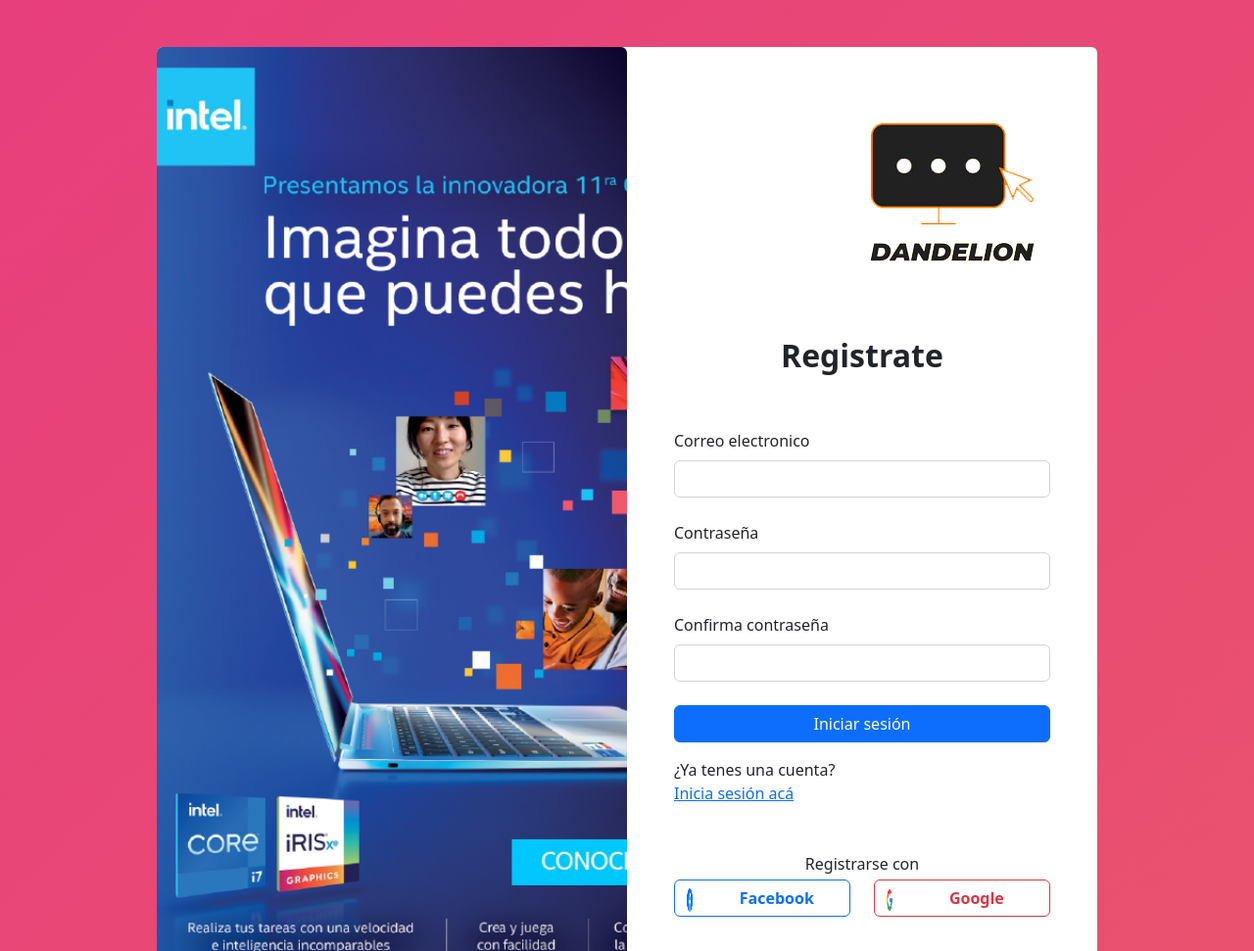
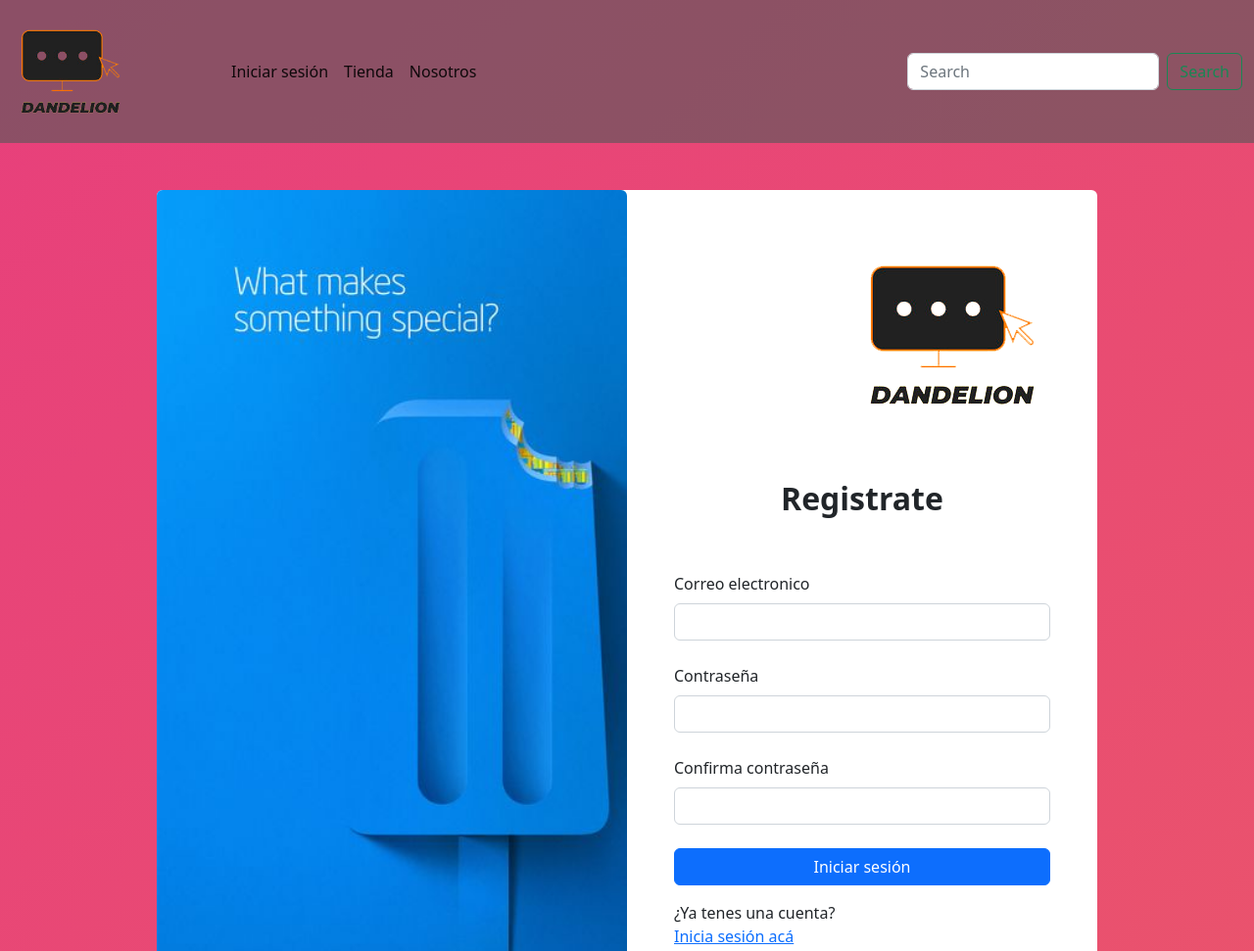
Before and after one commit to sgonzalez1403/Sgonzalez-coderhouse, a website: page register.html in a window 1280 px wide. Shown: the top 971 px of the page at 98% size. Drawn offline with nearby package versions, Linux system fonts and the light colour scheme.

Commit message:
rentrega

```diff
--- a/register.html
+++ b/register.html
@@ -16,9 +16,38 @@
     </style>
     </head>
 <body>
+  <header>
+    <!-- Navbar-->
+    <nav class="navbar navbar-expand-lg navbar navbar-light" style="background-color: rgba(89, 89, 90, 0.637);">
+        <div class="container-fluid">
+          <a class="navbar-brand" href="#"><img src="images/logo.png " width="60%" height="60%" alt="logo"></a>
+          <button class="navbar-toggler" type="button" data-bs-toggle="collapse" data-bs-target="#navbarSupportedContent" aria-controls="navbarSupportedContent" aria-expanded="false" aria-label="Toggle navigation">
+            <span class="navbar-toggler-icon"></span>
+          </button>
+          <div class="collapse navbar-collapse" id="navbarSupportedContent">
+            <ul class="navbar-nav me-auto mb-2 mb-lg-0">
+              <li class="nav-item">
+                <a class="nav-link active" aria-current="page" href="login.html"> Iniciar sesión</a>
+              </li>
+              <li class="nav-item">
+                <a class="nav-link active" aria-current="page" href="Index.html"> Tienda</a>
+              </li>
+              <li class="nav-item">
+                <a class="nav-link active" href="#pie">Nosotros</a>
+              </li>
+            </ul>
+            <form class="d-flex">
+              <input class="form-control me-2" type="search" placeholder="Search" aria-label="Search">
+              <button class="btn btn-outline-success" type="submit">Search</button>
+            </form>
+          </div>
+        </div>
+        </nav>
+      </header>
+
   <div class="container w-75 mt-5 rounded" style="background-color: white;">
     <div class="row align-items-stretch">
-        <div class="col bg d-none d-lg-block col-md-5 col-lg-5 col-xl-6 rounded">
+        <div class="col bg2 d-none d-lg-block col-md-5 col-lg-5 col-xl-6 rounded">
 
         </div>
         <div class="col p-5 rounded-end">
```
Also changed, not shown: login.html (+29 -0 lines), images/logo-login.jpg (renamed from images/bbc60e65592f2a19727a9d884c947708.jpg).
